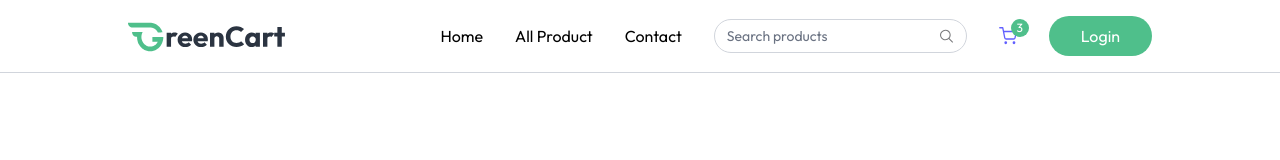
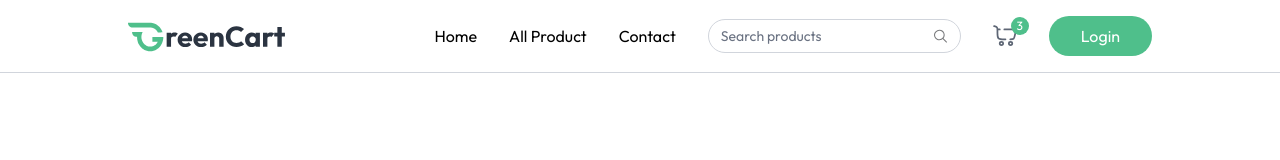
Before and after one commit to leemutai/GreenGro, a React (Vite) app in the folder client/: page / in a window 1280 px wide. Shown: the top 160 px of the page. Built offline with nearby package versions, Linux system fonts and the light colour scheme.

Commit message:
fixed: correct context typo causing app crash and blank screen Fixed incorrect key setshowUserLogin to setShowUserLogin in AppContextProvider Ensured proper context usage in Navbar for login modal toggle

```diff
--- a/client/src/components/Navbar.jsx
+++ b/client/src/components/Navbar.jsx
@@ -1,9 +1,17 @@
 import React from "react";
 import { NavLink } from "react-router-dom";
 import { assets } from "../assets/assets";
+import { useAppContext } from "../context/AppContext";
 
 const Navbar = () => {
   const [open, setOpen] = React.useState(false);
+  const { user, setUser, setShowUserLogin, navigate } = useAppContext();
+
+  const logout = async () => {
+    setUser(null);
+    navigate("/");
+  };
+
   return (
     <nav className="flex items-center justify-between px-6 md:px-16 lg:px-24 xl:px-32 py-4 border-b border-gray-300 bg-white relative transition-all">
       <NavLink to="/">
@@ -48,20 +56,11 @@ const Navbar = () => {
         </div>
 
         <div className="relative cursor-pointer">
-          <svg
-            width="18"
-            height="18"
-            viewBox="0 0 14 14"
-            fill="none"
-            xmlns="http://www.w3.org/2000/svg"
-          >
-            <path
-              d="M.583.583h2.333l1.564 7.81a1.17 1.17 0 0 0 1.166.94h5.67a1.17 1.17 0 0 0 1.167-.94l.933-4.893H3.5m2.333 8.75a.583.583 0 1 1-1.167 0 .583.583 0 0 1 1.167 0m6.417 0a.583.583 0 1 1-1.167 0 .583.583 0 0 1 1.167 0"
-              stroke="#615fff"
-              stroke-linecap="round"
-              stroke-linejoin="round"
+          <img
+            src={assets.nav_cart_icon}
+            alt="cart"
+            className="w-6 opacity-80"
           />
-          </svg>
           <button className="absolute -top-2 -right-3 text-xs text-white bg-primary w-[18px] h-[18px] rounded-full">
             3
           </button>
@@ -78,38 +77,50 @@ const Navbar = () => {
         className="sm:hidden"
       >
         {/* Menu Icon SVG */}
-        <svg
-          width="21"
-          height="15"
-          viewBox="0 0 21 15"
-          fill="none"
-          xmlns="http://www.w3.org/2000/svg"
-        >
-          <rect width="21" height="1.5" rx=".75" fill="#426287" />
-          <rect x="8" y="6" width="13" height="1.5" rx=".75" fill="#426287" />
-          <rect x="6" y="13" width="15" height="1.5" rx=".75" fill="#426287" />
-        </svg>
+        <img src={assets.menu_icon} alt="menu" />
       </button>
 
       {/* Mobile Menu */}
+      {open && (
         <div
           className={`${
             open ? "flex" : "hidden"
           } absolute top-[60px] left-0 w-full bg-white shadow-md py-4 flex-col items-start gap-2 px-5 text-sm md:hidden`}
         >
-        <a href="#" className="block">
+          <NavLink to="/" onClick={() => setOpen(false)}>
             Home
-        </a>
-        <a href="#" className="block">
-          About
-        </a>
-        <a href="#" className="block">
+          </NavLink>
+          <NavLink to="/products" onClick={() => setOpen(false)}>
+            All Products
+          </NavLink>
+          {user && (
+            <NavLink to="/my-orders" onClick={() => setOpen(false)}>
+              My Orders
+            </NavLink>
+          )}
+          <NavLink to="/" onClick={() => setOpen(false)}>
             Contact
-        </a>
-        <button className="cursor-pointer px-6 py-2 mt-2 bg-primary hover:bg-primary-dull transition text-white rounded-full text-sm">
+          </NavLink>
+          {!user ? (
+            <button
+              onClick={() => {
+                setOpen(false);
+                setShowUserLogin(true);
+              }}
+              className="cursor-pointer px-6 py-2 mt-2 bg-primary hover:bg-primary-dull transition text-white rounded-full text-sm"
+            >
               Login
             </button>
+          ) : (
+            <button
+              onClick={logout}
+              className="cursor-pointer px-6 py-2 mt-2 bg-primary hover:bg-primary-dull transition text-white rounded-full text-sm"
+            >
+              Logout
+            </button>
+          )}
         </div>
+      )}
     </nav>
   );
 };
--- a/client/src/context/AppContext.jsx
+++ b/client/src/context/AppContext.jsx
@@ -7,8 +7,17 @@ export const AppContextProvider = ({ children }) => {
   const navigate = useNavigate();
   const [user, setUser] = useState(null);
   const [isSeller, setIsSeller] = useState(false);
+  const [showUserLogin, setShowUserLogin] = useState(false);
 
-  const value = { navigate, user, setUser, setIsSeller, isSeller };
+  const value = {
+    navigate,
+    user,
+    setUser,
+    setIsSeller,
+    isSeller,
+    showUserLogin,
+    setShowUserLogin,
+  };
   return <AppContext.Provider value={value}>{children}</AppContext.Provider>;
 };
 
```
Lines whose indentation alone changed are shown as unchanged.
